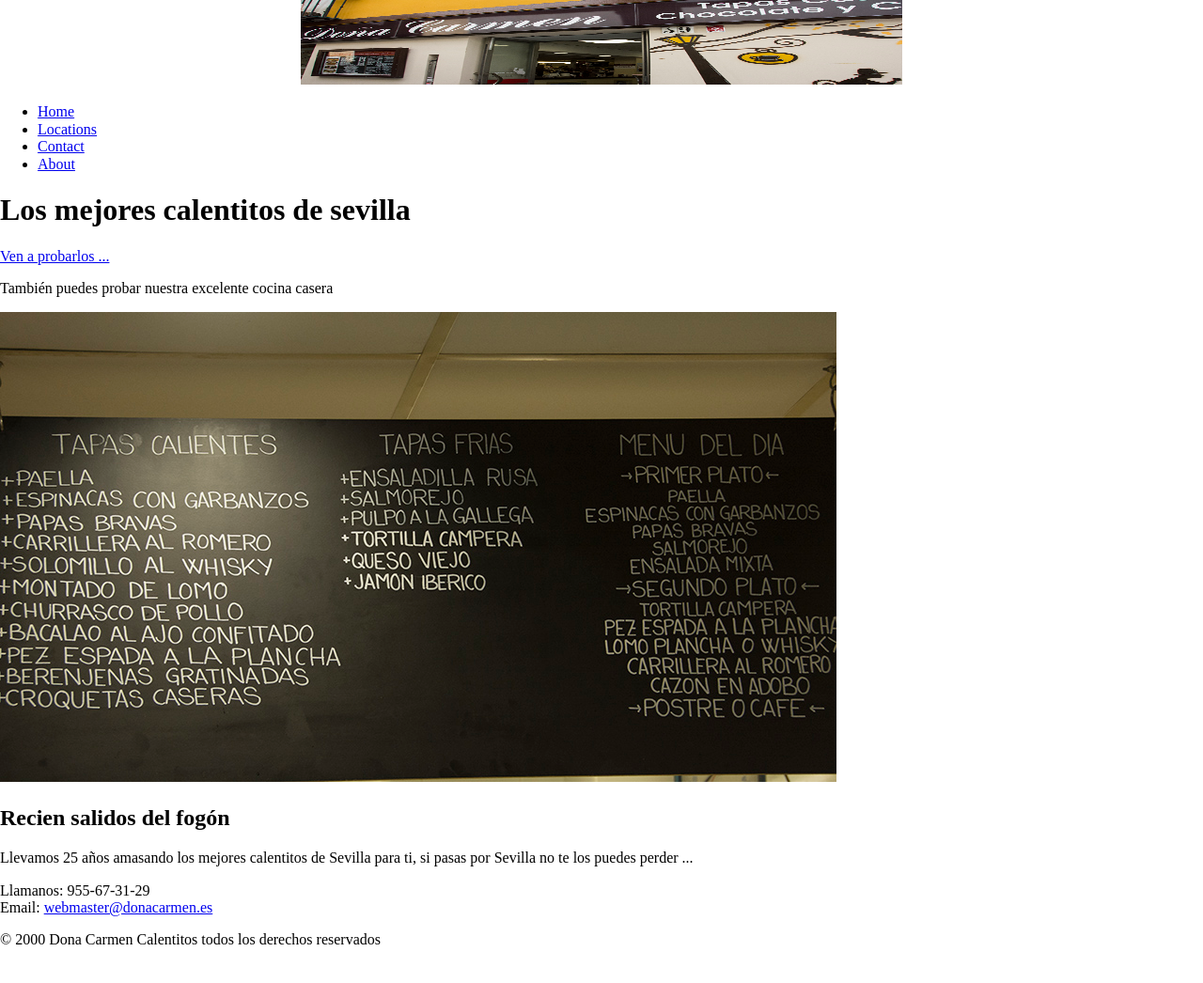
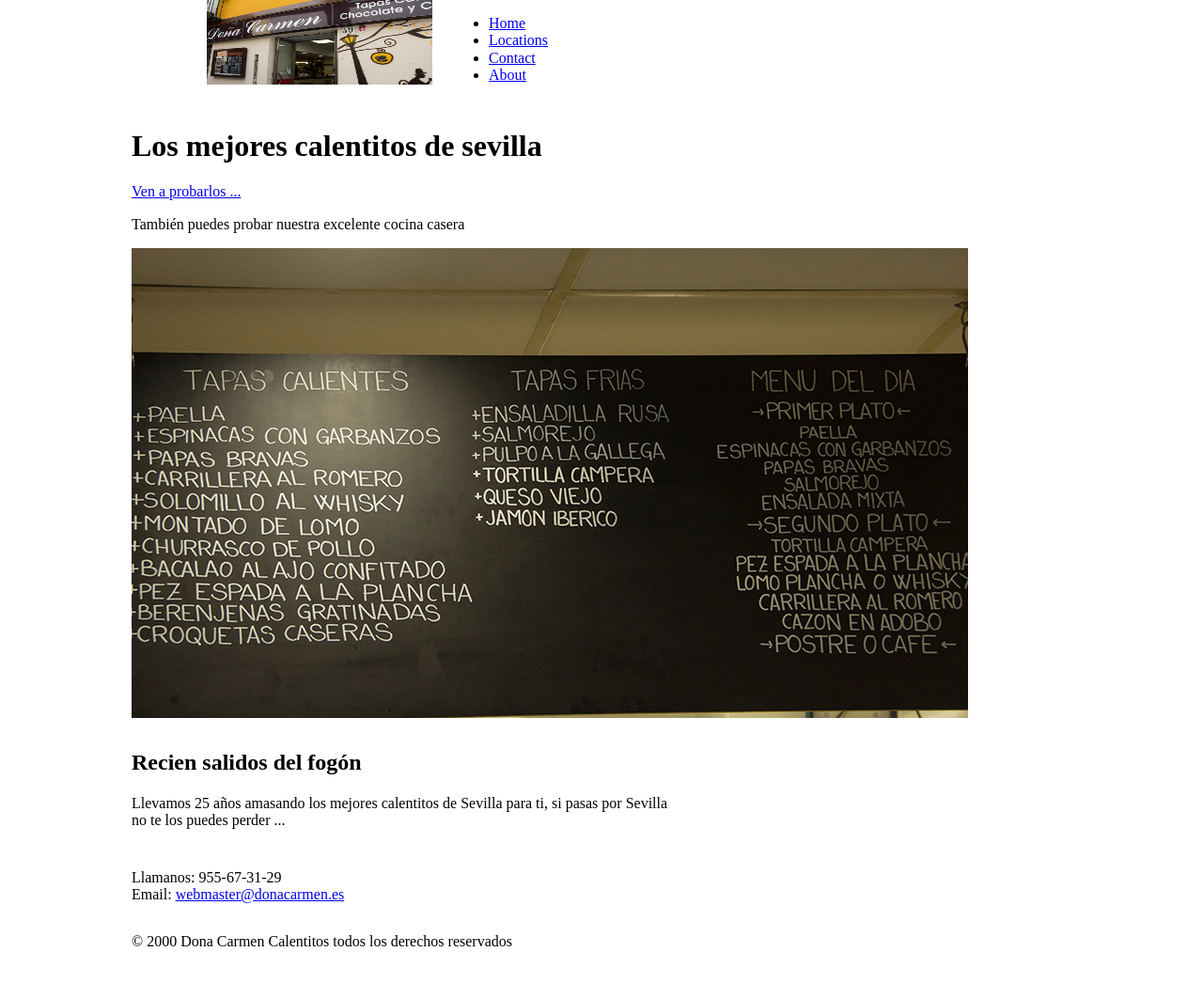
Before and after one commit to lopezzp/basic-web, a plain HTML site: page index.html in a window 1280 px wide. Shown: the whole page at 94% size. Drawn offline with Linux system fonts and the light colour scheme.

Commit message:
Añado un ejemplo de grilla mas claro para mi, me resulta mas simple usando divs sencillos con colores de fondo distintos

```diff
--- a/index.html
+++ b/index.html
@@ -3,8 +3,9 @@
 	<head>
 		<meta http-equiv="Content-Type" content="text/html; charset=utf-8"/>
 		<title> Sevilla huele a calentitos  ...  </title>
-		<link rel="stylesheet" href="css\normalize.css" type="text/css" media="screen">
-		<link rel="stylesheet" href="css\grid.css" type="text/css" media="screen">
+		<link rel="stylesheet" href="css\normalize.css" type="text/css" media="screen"/>
+		<link rel="stylesheet" href="css\grid.css" type="text/css" media="screen"/>
+		<link rel="stylesheet" href="http://fonts.googleapis.com/css?family=Nunito"  type="text/css"/>
 		<style>
 			a:hover { color: red; }
 			img.resize {
@@ -24,26 +25,37 @@
 		</style>
 	</head>
 	<body>
+		<div class="container clearfix">
+			<div class="grid_4">
 				<img class="resize" src="img\DC.jpg" alt="Portada Doña Carmen	">
+			</div>
+			<div class="grid_8 omega">
 				<ul class="nav">
 					<li><a href="#">Home</a></li>
 					<li><a href="#">Locations</a></li>
 					<li><a href="#">Contact</a></li>
 					<li class="last"><a href="#">About</a></li>
 				</ul>
-		<div class="intro">
+			</div>
+			<div class="intro grid_9 omega">
 				<h1>Los mejores calentitos de sevilla</h1>
 				<p><a href="#">Ven a probarlos ...</a></p>
 				<p>También puedes probar nuestra excelente cocina casera</p>
 				<img src="img\DC-Board.jpg" alt="Cocina Casera">
 			</div>
+			<div class="grid_7">
 				<div class="new">
 					<h2>Recien salidos del fogón</h2>
 					<p>Llevamos 25 a&ntilde;os amasando los mejores calentitos de Sevilla para ti, si pasas por Sevilla no te los puedes perder ...</p>
 				</div>
-
+			</div>
+			<div class="grid_5">
 				<div class="contact"><p>Llamanos: <span>955-67-31-29</span><br>
 					Email: <a href="#">webmaster@donacarmen.es</a></p></div>
+			<div class="grid_12">
 				<div class="copyright"><p>&copy; 2000 Dona Carmen Calentitos todos los derechos reservados </p></div>
+			</div>
+			</div>
+	</div>
 	</body>
 </html>
```
Also changed, not shown: grid-sample.html (added, +24 -0 lines). Lines whose indentation alone changed are shown as unchanged.
